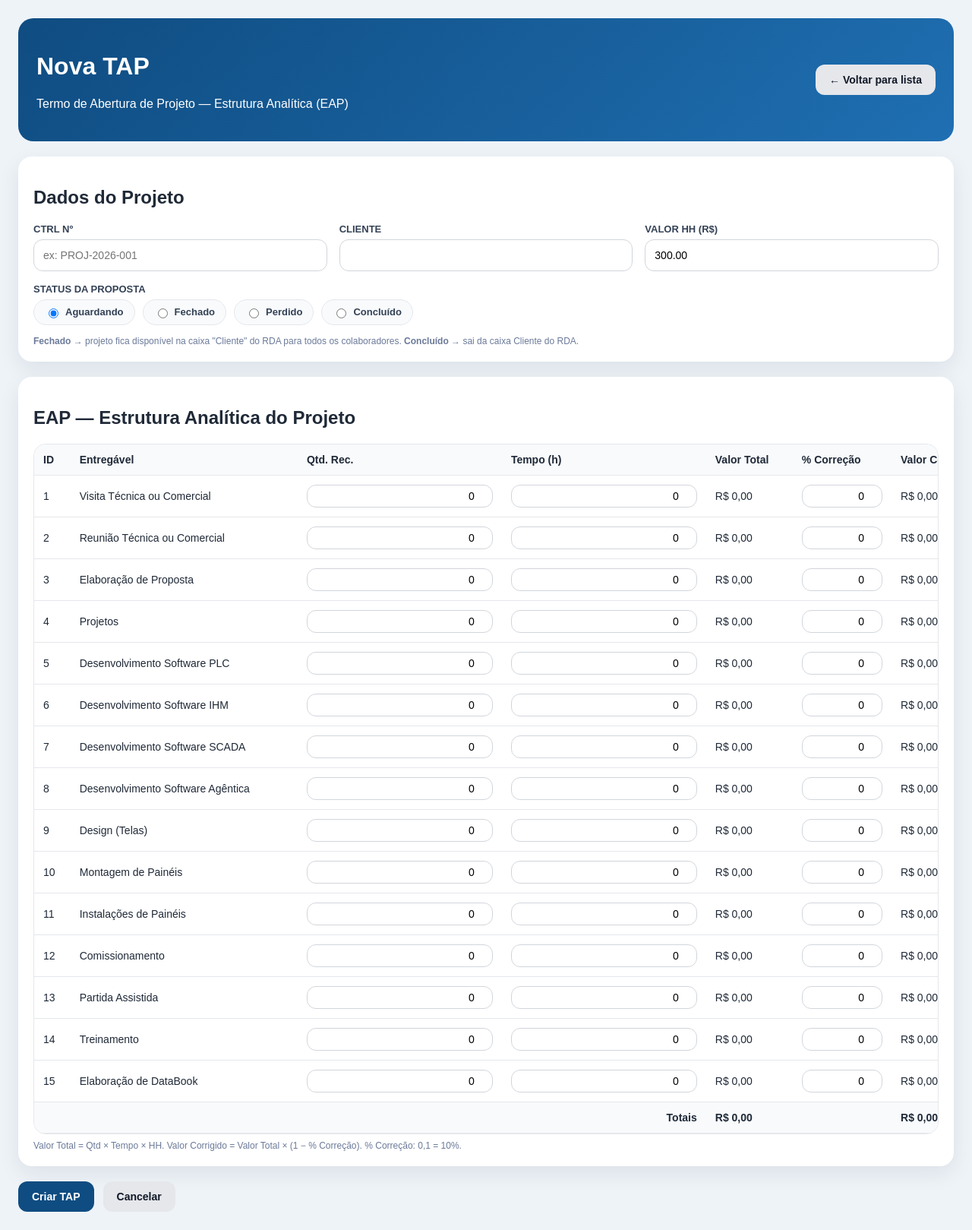
After one commit to salimNabbout/rda_professional-, a Flask app: page /tap/novo in a window 1280 px wide. The commit adds this page. Shown: the whole page at 76% size. Run offline with Flask 3, Linux system fonts and the light colour scheme; a user stored in the database is signed in; tables that the repository leaves empty hold one stand-in row (values such as "Sample post").

Commit message:
Adicionar módulo TAP com integração na caixa Cliente do RDA
- Modelos: TAP (ctrl_numero, cliente, status_proposta, hh_valor) + TAPItem (15 entregáveis fixos). User ganha flag acesso_tap.
- Blueprint /tap com list/novo/editar/excluir, gated por decorator tap_access_required (admin ou acesso_tap=True).
- Form da EAP com 15 linhas fixas; HH editável por TAP; cálculo de Valor Total, % Correção e Valor Corrigido (JS em tempo real).
- Status da Proposta: Aguardando / Fechado / Perdido / Concluído.
- Integração RDA: apenas TAPs com status=Fechado aparecem no datalist da caixa Cliente (formato 'CTRL - Cliente'). Concluído remove do datalist.
- Admin panel ganha toggle Acesso TAP por usuário.

Co-Authored-By: Claude Opus 4.7 (1M context) <noreply@anthropic.com>

```diff
--- a/app/__init__.py
+++ b/app/__init__.py
@@ -20,10 +20,12 @@ def create_app():
     from .auth.routes import auth_bp
     from .main.routes import main_bp
     from .admin.routes import admin_bp
+    from .tap.routes import tap_bp
 
     app.register_blueprint(auth_bp)
     app.register_blueprint(main_bp)
     app.register_blueprint(admin_bp)
+    app.register_blueprint(tap_bp)
 
     with app.app_context():
         db.create_all()
--- a/app/static/css/style.css
+++ b/app/static/css/style.css
@@ -39,6 +39,19 @@ th { background: #f8fafc; }
 .status-card.verde { background: linear-gradient(135deg, #16a34a 0%, #22c55e 100%); }
 .status-card.amarelo { background: linear-gradient(135deg, #d97706 0%, #f59e0b 100%); }
 .status-card.vermelho { background: linear-gradient(135deg, #dc2626 0%, #ef4444 100%); }
+
+.status-radios { display: flex; gap: 10px; flex-wrap: wrap; }
+.status-radio { display: inline-flex; align-items: center; gap: 6px; background: #f8fafc; border: 1px solid #e5e7eb; border-radius: 999px; padding: 8px 14px; cursor: pointer; font-size: 13px; font-weight: 600; text-transform: none; }
+.status-radio input { width: auto; }
+
+.tap-status-aguardando { background: #e5e7eb; color: #374151; border: 1px solid #d1d5db; }
+.tap-status-fechado { background: #dcfce7; color: #166534; border: 1px solid #86efac; }
+.tap-status-perdido { background: #fee2e2; color: #b91c1c; border: 1px solid #fca5a5; }
+.tap-status-concluido { background: #dbeafe; color: #1e40af; border: 1px solid #93c5fd; }
+
+.tap-table input[type="number"] { padding: 6px 8px; min-width: 80px; text-align: right; }
+.tap-table th, .tap-table td { vertical-align: middle; }
+.tap-table tfoot td { background: #f8fafc; }
 .login-box { max-width: 520px; margin: 60px auto; }
 @media (max-width: 960px) {
   .layout, .grid-2, .grid-3 { grid-template-columns: 1fr; }
--- /dev/null
+++ b/app/tap/routes.py
@@ -0,0 +1,125 @@
+from functools import wraps
+from flask import Blueprint, render_template, request, redirect, url_for, flash, abort
+from flask_login import login_required, current_user
+
+from app.extensions import db
+from app.models import TAP, TAPItem, TAP_ENTREGAVEIS, TAP_STATUS_CHOICES
+
+
+tap_bp = Blueprint("tap", __name__, url_prefix="/tap")
+
+
+def tap_access_required(view_func):
+    """Somente usuários com acesso_tap=True (ou admin) podem acessar."""
+    @wraps(view_func)
+    @login_required
+    def wrapper(*args, **kwargs):
+        if not (current_user.acesso_tap or current_user.is_admin()):
+            abort(403)
+        return view_func(*args, **kwargs)
+    return wrapper
+
+
+def _parse_float(v, default=0.0):
+    try:
+        return float(str(v).replace(",", ".").strip()) if v not in (None, "") else default
+    except (ValueError, TypeError):
+        return default
+
+
+def _inicializar_itens(tap: TAP):
+    """Cria os 15 itens fixos vazios para uma TAP recém-criada."""
+    for ordem, entregavel in enumerate(TAP_ENTREGAVEIS, start=1):
+        tap.itens.append(TAPItem(
+            ordem=ordem, entregavel=entregavel,
+            qtd_recursos=0.0, tempo=0.0, percentual_correcao=0.0,
+        ))
+
+
+@tap_bp.route("/")
+@tap_access_required
+def list_taps():
+    taps = TAP.query.order_by(TAP.created_at.desc()).all()
+    return render_template("tap/list.html", taps=taps)
+
+
+@tap_bp.route("/novo", methods=["GET", "POST"])
+@tap_access_required
+def novo():
+    if request.method == "POST":
+        return _salvar(None)
+    # prepara uma TAP em memória só para renderizar o form com 15 linhas vazias
+    tap_stub = TAP(
+        ctrl_numero="", cliente="", status_proposta="Aguardando",
+        hh_valor=300.0, created_by_id=current_user.id,
+    )
+    _inicializar_itens(tap_stub)
+    return render_template("tap/form.html", tap=tap_stub, editing=False)
+
+
+@tap_bp.route("/<int:tap_id>", methods=["GET", "POST"])
+@tap_access_required
+def editar(tap_id: int):
+    tap = TAP.query.get_or_404(tap_id)
+    if request.method == "POST":
+        return _salvar(tap)
+    return render_template("tap/form.html", tap=tap, editing=True)
+
+
+def _salvar(tap: TAP | None):
+    ctrl = request.form.get("ctrl_numero", "").strip()
+    cliente = request.form.get("cliente", "").strip()
+    status = request.form.get("status_proposta", "Aguardando").strip()
+    hh_valor = _parse_float(request.form.get("hh_valor"), 300.0)
+
+    if status not in TAP_STATUS_CHOICES:
+        status = "Aguardando"
+
+    if not ctrl or not cliente:
+        flash("CTRL Nº e Cliente são obrigatórios.", "error")
+        return redirect(url_for("tap.novo") if tap is None else url_for("tap.editar", tap_id=tap.id))
+
+    conflito = TAP.query.filter_by(ctrl_numero=ctrl).first()
+    if conflito and (tap is None or conflito.id != tap.id):
+        flash(f"Já existe uma TAP com o CTRL Nº '{ctrl}'.", "error")
+        return redirect(url_for("tap.novo") if tap is None else url_for("tap.editar", tap_id=tap.id))
+
+    if tap is None:
+        tap = TAP(ctrl_numero=ctrl, cliente=cliente, status_proposta=status,
+                  hh_valor=hh_valor, created_by_id=current_user.id)
+        _inicializar_itens(tap)
+        db.session.add(tap)
+    else:
+        tap.ctrl_numero = ctrl
+        tap.cliente = cliente
+        tap.status_proposta = status
+        tap.hh_valor = hh_valor
+
+    db.session.flush()  # garante que os itens estejam acessíveis por ordem
+
+    # Atualiza os 15 itens a partir dos campos do form.
+    itens_por_ordem = {i.ordem: i for i in tap.itens}
+    for ordem in range(1, len(TAP_ENTREGAVEIS) + 1):
+        qtd = _parse_float(request.form.get(f"item_{ordem}_qtd"))
+        tempo = _parse_float(request.form.get(f"item_{ordem}_tempo"))
+        pct = _parse_float(request.form.get(f"item_{ordem}_pct"))
+        item = itens_por_ordem.get(ordem)
+        if not item:
+            continue
+        item.qtd_recursos = qtd
+        item.tempo = tempo
+        item.percentual_correcao = pct
+
+    db.session.commit()
+    flash("TAP salva com sucesso.", "success")
+    return redirect(url_for("tap.editar", tap_id=tap.id))
+
+
+@tap_bp.route("/<int:tap_id>/excluir", methods=["POST"])
+@tap_access_required
+def excluir(tap_id: int):
+    tap = TAP.query.get_or_404(tap_id)
+    db.session.delete(tap)
+    db.session.commit()
+    flash("TAP excluída.", "success")
+    return redirect(url_for("tap.list_taps"))
--- a/app/templates/main/dashboard.html
+++ b/app/templates/main/dashboard.html
@@ -11,6 +11,9 @@
       <a class="btn btn-success" href="{{ url_for('main.export_csv', **filters) }}">Exportar CSV</a>
       <a class="btn btn-success" href="{{ url_for('main.export_pdf', **filters) }}">Exportar PDF</a>
       <a class="btn btn-secondary" href="{{ url_for('main.api_records', **filters) }}">API JSON</a>
+      {% if current_user.acesso_tap or current_user.is_admin() %}
+        <a class="btn btn-primary" href="{{ url_for('tap.list_taps') }}">TAP</a>
+      {% endif %}
       {% if current_user.role == 'admin' %}
         <a class="btn btn-secondary" href="{{ url_for('admin.users') }}">Usuários</a>
       {% endif %}
--- /dev/null
+++ b/app/templates/tap/form.html
@@ -0,0 +1,129 @@
+{% extends 'base.html' %}
+{% block title %}{{ 'Editar' if editing else 'Nova' }} TAP{% endblock %}
+{% block content %}
+<div class="banner">
+  <div class="topbar">
+    <div>
+      <h1>{{ 'Editar' if editing else 'Nova' }} TAP</h1>
+      <p>Termo de Abertura de Projeto — Estrutura Analítica (EAP)</p>
+    </div>
+    <div class="actions">
+      <a class="btn btn-secondary" href="{{ url_for('tap.list_taps') }}">← Voltar para lista</a>
+    </div>
+  </div>
+</div>
+
+<form method="post" id="tapForm">
+  <div class="card">
+    <h2>Dados do Projeto</h2>
+    <div class="grid grid-3">
+      <div>
+        <label>CTRL Nº</label>
+        <input name="ctrl_numero" value="{{ tap.ctrl_numero or '' }}" required maxlength="50" placeholder="ex: PROJ-2026-001">
+      </div>
+      <div>
+        <label>Cliente</label>
+        <input name="cliente" value="{{ tap.cliente or '' }}" required maxlength="200">
+      </div>
+      <div>
+        <label>Valor HH (R$)</label>
+        <input type="number" step="0.01" min="0" name="hh_valor" id="hhValor" value="{{ '%.2f' % (tap.hh_valor or 0) }}" required>
+      </div>
+    </div>
+
+    <div style="margin-top:16px;">
+      <label>Status da Proposta</label>
+      <div class="status-radios">
+        {% for opt in ['Aguardando', 'Fechado', 'Perdido', 'Concluído'] %}
+          <label class="status-radio">
+            <input type="radio" name="status_proposta" value="{{ opt }}" {% if tap.status_proposta == opt %}checked{% endif %}>
+            <span>{{ opt }}</span>
+          </label>
+        {% endfor %}
+      </div>
+      <p style="margin:8px 0 0; font-size:12px; color:#6b7a99;">
+        <strong>Fechado</strong> → projeto fica disponível na caixa "Cliente" do RDA para todos os colaboradores.
+        <strong>Concluído</strong> → sai da caixa Cliente do RDA.
+      </p>
+    </div>
+  </div>
+
+  <div class="card" style="margin-top:20px;">
+    <h2>EAP — Estrutura Analítica do Projeto</h2>
+    <div class="table-wrap">
+      <table class="tap-table">
+        <thead>
+          <tr>
+            <th>ID</th>
+            <th>Entregável</th>
+            <th>Qtd. Rec.</th>
+            <th>Tempo (h)</th>
+            <th>Valor Total</th>
+            <th>% Correção</th>
+            <th>Valor Corrigido</th>
+          </tr>
+        </thead>
+        <tbody>
+          {% for item in tap.itens %}
+            <tr data-ordem="{{ item.ordem }}">
+              <td>{{ item.ordem }}</td>
+              <td>{{ item.entregavel }}</td>
+              <td><input type="number" step="0.01" min="0" name="item_{{ item.ordem }}_qtd" value="{{ '%g' % (item.qtd_recursos or 0) }}" class="inp-qtd"></td>
+              <td><input type="number" step="0.01" min="0" name="item_{{ item.ordem }}_tempo" value="{{ '%g' % (item.tempo or 0) }}" class="inp-tempo"></td>
+              <td class="valor-total">R$ 0,00</td>
+              <td><input type="number" step="0.01" min="0" max="1" name="item_{{ item.ordem }}_pct" value="{{ '%g' % (item.percentual_correcao or 0) }}" class="inp-pct" placeholder="0.1 = 10%"></td>
+              <td class="valor-corrigido">R$ 0,00</td>
+            </tr>
+          {% endfor %}
+        </tbody>
+        <tfoot>
+          <tr>
+            <td colspan="4" style="text-align:right;"><strong>Totais</strong></td>
+            <td class="total-sem" style="font-weight:700;">R$ 0,00</td>
+            <td></td>
+            <td class="total-com" style="font-weight:700;">R$ 0,00</td>
+          </tr>
+        </tfoot>
+      </table>
+    </div>
+    <p style="margin:8px 0 0; font-size:12px; color:#6b7a99;">Valor Total = Qtd × Tempo × HH. Valor Corrigido = Valor Total × (1 − % Correção). % Correção: 0,1 = 10%.</p>
+  </div>
+
+  <div class="actions" style="margin-top:20px;">
+    <button type="submit" class="btn-primary">{{ 'Salvar alterações' if editing else 'Criar TAP' }}</button>
+    <a class="btn btn-secondary" href="{{ url_for('tap.list_taps') }}">Cancelar</a>
+  </div>
+</form>
+
+<script>
+  (function () {
+    const form = document.getElementById('tapForm');
+    const hhInput = document.getElementById('hhValor');
+    if (!form || !hhInput) return;
+
+    const fmt = (v) => 'R$ ' + (v || 0).toLocaleString('pt-BR', { minimumFractionDigits: 2, maximumFractionDigits: 2 });
+    const num = (el) => parseFloat((el && el.value || '0').replace(',', '.')) || 0;
+
+    function recalcular() {
+      const hh = num(hhInput);
+      let totSem = 0, totCom = 0;
+      form.querySelectorAll('tbody tr').forEach((tr) => {
+        const qtd = num(tr.querySelector('.inp-qtd'));
+        const tempo = num(tr.querySelector('.inp-tempo'));
+        const pct = num(tr.querySelector('.inp-pct'));
+        const valor = qtd * tempo * hh;
+        const corrig = valor * (1 - pct);
+        tr.querySelector('.valor-total').textContent = fmt(valor);
+        tr.querySelector('.valor-corrigido').textContent = fmt(corrig);
+        totSem += valor;
+        totCom += corrig;
+      });
+      form.querySelector('.total-sem').textContent = fmt(totSem);
+      form.querySelector('.total-com').textContent = fmt(totCom);
+    }
+
+    form.addEventListener('input', recalcular);
+    recalcular();
+  })();
+</script>
+{% endblock %}
```
Also changed, not shown: app/admin/routes.py (+14 -0 lines), app/main/routes.py (+11 -1 lines), app/models.py (+87 -4 lines), app/templates/admin/users.html (+11 -3 lines), app/templates/main/_form.html (+9 -1 lines), app/templates/tap/list.html (added, +70 -0 lines), app/tap/__init__.py (added).
